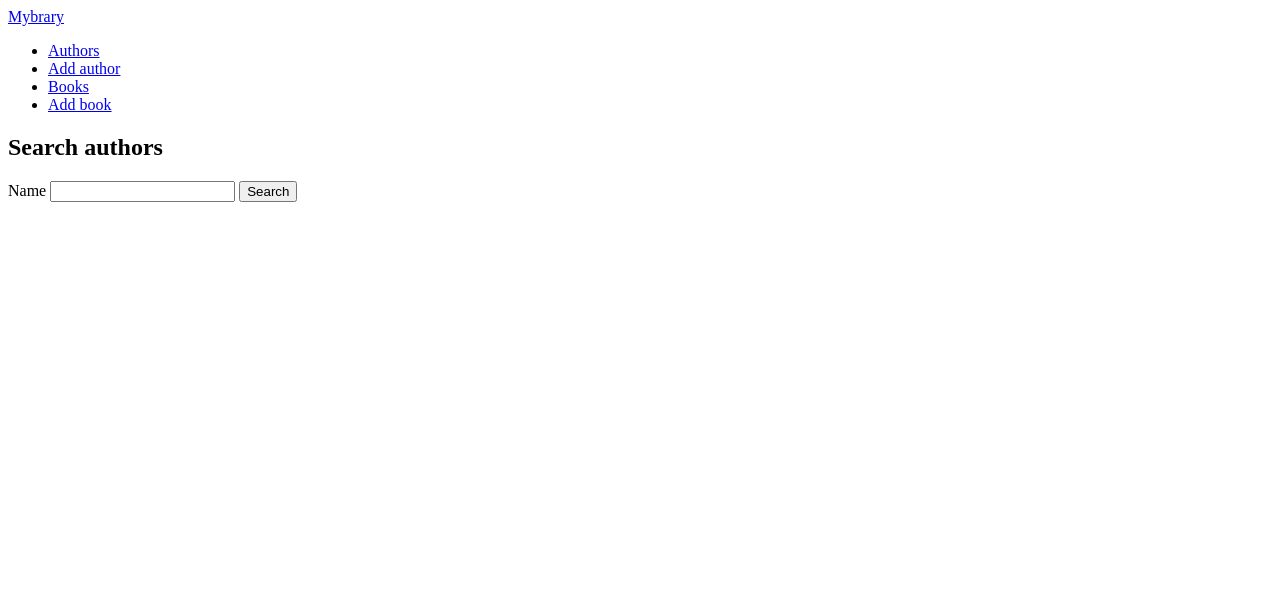
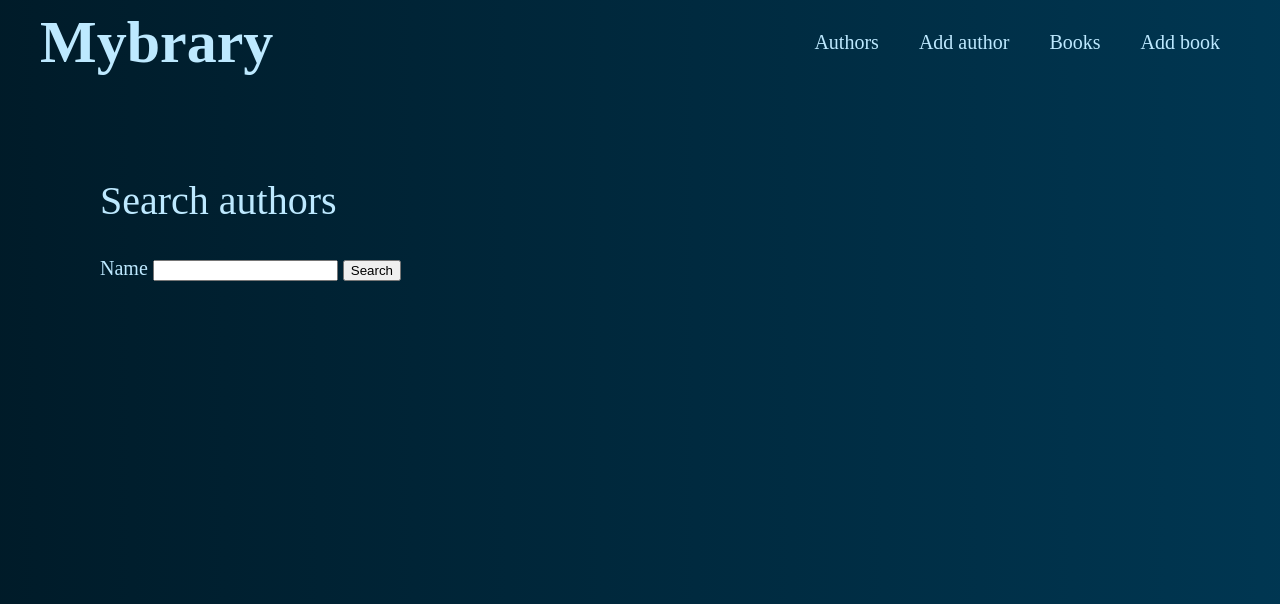
Before and after one commit to SebiKape/BookStore, a Node server app: page /authors in a window 1280 px wide. Shown: the top 604 px of the page. Run offline with Node 20, Linux system fonts and the light colour scheme; data that the repository does not hold is empty; some libraries are stand-ins or nearby versions.

Commit message:
Added general styles

```diff
--- /dev/null
+++ b/public/stylesheets/main.css
@@ -0,0 +1,23 @@
+@import 'shared/variables.css';
+@import 'shared/header.css';
+@import 'shared/buttons.css';
+
+:root{
+    font-family: 'Gotham Rounded';
+    font-size: 20px;
+    color: var(--color-text-light)
+}
+
+body {
+    background: linear-gradient(to right, var(--color-background-dark), var(--color-background-light)) ;
+}
+
+.container {
+    max-width: 1200px;
+    margin: auto;
+    margin-bottom: 3rem;
+}
+
+.inner-container {
+    margin: 0 3rem;
+}
--- /dev/null
+++ b/public/stylesheets/shared/buttons.css
@@ -0,0 +1,55 @@
+:root {
+    --color-btn-primary-background: hsl(var(--color-base-hue),100%,83%);
+    --color-btn-primary-background-dark: hsl(var(--color-base-hue),100%,73%);
+    --color-btn-primary-text: hsl(var(--color-base-hue),100%,20%);
+    --color-btn-primary-text-dark: hsl(var(--color-base-hue),100%,10%);
+    --color-btn-border: black;
+    --color-btn-danger-background: hsl(var(--color-danger-hue),100%,83%);
+    --color-btn-danger-background-dark: hsl(var(--color-danger-hue),100%,73%);
+    --color-btn-danger-text: black;
+    --color-btn-danger-text-dark: black
+}
+
+.btn {
+    border: 1px solid var(--color-btn-border);
+    border-radius: 0.5rem;
+    padding: 0.5rem 1rem;
+    font-size: 1.2rem;
+    font-family: 'Gotham Rounded';
+    cursor: pointer;
+    text-decoration: none;
+    text-align: center;
+}
+
+.btn-primary {
+    color: var(--color-btn-primary-text);
+    background-color: var(--color-btn-primary-background);
+}
+
+.btn-primary:hover {
+    color: var(--color-btn-primary-text-dark);
+    background-color: var(--color-btn-primary-background-dark);
+}
+
+.btn-danger {
+    color: var(--color-btn-danger-text);
+    background-color: var(--color-btn-danger-background);
+}
+
+.btn-danger:hover {
+    color: var(--color-btn-danger-text-dark);
+    background-color: var(--color-btn-danger-background-dark);
+}
+
+.btn-row {
+    display: flex;
+    align-items: flex-start;
+}
+
+.btn-row > * {
+    margin-left: 1rem;
+}
+
+.btn-row > *:first-child {
+    margin-left: 0;
+}
--- /dev/null
+++ b/public/stylesheets/shared/header.css
@@ -0,0 +1,47 @@
+:root {
+    --nav-title-font-size: 3rem;
+    --nav-title-font-weight: bold;
+    --nav-link-font-weight: 300;
+}
+
+
+.header-title {
+    color: var(--color-text-light);
+    text-decoration: none;
+    font-size: var(--nav-title-font-size);
+    font-weight: var(--nav-title-font-weight);
+}
+
+.header-nav {
+    display: flex;
+    flex-wrap: wrap;
+    justify-content: space-between;
+    align-items: center;
+    margin-bottom: 5rem;
+}
+
+.header-nav ul {
+    display: flex;
+    margin: 0;
+    padding: 0;
+}
+
+.header-nav li {
+    list-style: none;
+}
+
+.header-nav li a {
+    color: var(--color-text-light);
+    text-decoration: none;
+    font-weight: var(--nav-link-font-weight);
+    padding: 1rem;
+}
+
+.header-nav li a:hover, .header-title:hover {
+    color: white;
+}
+
+.page-header {
+    font-size: 2rem;
+    font-weight: 500;
+}
--- /dev/null
+++ b/public/stylesheets/shared/variables.css
@@ -0,0 +1,8 @@
+:root {
+    --color-base-hue: 200;
+    --color-danger-hue-offset: 180;
+    --color-danger-hue: calc(var(--color-base-hue) - var(--color-danger-hue-offset));
+    --color-background-dark: hsl(var(--color-base-hue), 100%, 8%);
+    --color-background-light: hsl(var(--color-base-hue), 100%, 16%);
+    --color-text-light: hsl(var(--color-base-hue), 100%, 87%);
+}
--- a/views/authors/edit.ejs
+++ b/views/authors/edit.ejs
@@ -1,6 +1,6 @@
-<h2>Edit author</h2>
+<h2 class="page-header">Edit author</h2>
 <form action="/authors/<%= author.id %>?_method=PUT" method ="POST" >
     <%- include('./_form_fields') %>
     <a href="/authors/<%= author.id %>">Cancel</a>
-    <button type = "submit"> Update</button>
+    <button class="btn btn-primary" type = "submit"> Update</button>
 </form>
--- a/views/authors/index.ejs
+++ b/views/authors/index.ejs
@@ -1,4 +1,4 @@
-<h2>Search authors</h2>
+<h2 class="page-header">Search authors</h2>
 <form action="/authors" method="GET">
     <label>Name</label>
     <input type = "text" name="name" value="<%= searchOptions.name %>">
@@ -7,8 +7,10 @@
 <br>
 <% authors.forEach( author => {  %>
     <div><%= author.name %></div>
-    <a href="/authors/<%= author.id %>">View</a>
-    <a href="/authors/<%= author.id %>/edit">Edit</a>
-    <%- include('../partials/_form_delete',
-        { url: `/authors/${author.id}`}) %>
-<% }) %>
+    <div class="btn-row">
+        <a class="btn btn-primary" href="/authors/<%= author.id %>">View</a>
+        <a class="btn btn-primary" href="/authors/<%= author.id %>/edit">Edit</a>
+        <%- include('../partials/_form_delete',
+            { url: `/authors/${author.id}`}) %>
+        <% }) %>
+    </div>
--- a/views/authors/new.ejs
+++ b/views/authors/new.ejs
@@ -1,4 +1,4 @@
-<h2>New author</h2>
+<h2 class="page-header">New author</h2>
 <form action="/authors" method = "POST">
     <%- include('./_form_fields') %>
     <a href="/authors">Cancel</a>
--- a/views/authors/show.ejs
+++ b/views/authors/show.ejs
@@ -1,4 +1,4 @@
-<h2><%= author.name %> </h2>
+<h2 class="page-header"><%= author.name %> </h2>
 <a href="/authors/<%= author.id %>/edit">Edit</a>
  <%- include('../partials/_form_delete',
             { url: `/authors/${author.id}` }) %>
--- a/views/books/edit.ejs
+++ b/views/books/edit.ejs
@@ -1,4 +1,4 @@
-<h2>Edit book</h2>
+<h2 class="page-header">Edit book</h2>
 <form action="/books/<%= book.id %>?_method=PUT" method = "POST">
     <%- include('./_form_fields', book) %>
     <a href="/books">Cancel</a>
--- a/views/books/index.ejs
+++ b/views/books/index.ejs
@@ -1,4 +1,4 @@
-<h2>Search book</h2>
+<h2 class="page-header">Search book</h2>
 <form action="/books" method="GET">
     <div>
         <label>Title</label>
--- a/views/books/new.ejs
+++ b/views/books/new.ejs
@@ -1,4 +1,4 @@
-<h2>New book</h2>
+<h2 class="page-header">New book</h2>
 <form action="/books" method = "POST">
     <%- include('./_form_fields') %>
     <a href="/books">Cancel</a>
--- a/views/books/show.ejs
+++ b/views/books/show.ejs
@@ -1,4 +1,4 @@
-<h2><%= book.title %></h2>
+<h2 class="page-header"><%= book.title %></h2>
 <div>
     <img  height="150" width="100" src="<%= book.coverImagePath %>">
     <div>
--- a/views/index.ejs
+++ b/views/index.ejs
@@ -1,6 +1,6 @@
 <h1><strong>Welcome to Mybrary!</strong></h1>
 <br>
-<h2>Recently added:</h2>
+<h2 class="page-header">Recently added:</h2>
 <div>
     <% books.forEach( book => {  %>
         <a href="/books/<%= book.id %>">
--- a/views/layouts/layout.ejs
+++ b/views/layouts/layout.ejs
@@ -5,12 +5,17 @@
     <meta name="viewport" content="width=device-width, initial-scale=1.0">
     <link href="https://unpkg.com/filepond/dist/filepond.css" rel="stylesheet">
     <link href="https://unpkg.com/filepond-plugin-image-preview/dist/filepond-plugin-image-preview.css" rel="stylesheet">
+    <link rel="stylesheet" href="/stylesheets/main.css">
     <script defer src="/dist/bundle.js"></script>
     <title>Mybrary</title>
 </head>
 <body>
-    <%- include('../partials/header') %>
-    <%- include('../partials/errorMessage') %>
-    <%- body %>
+    <div class="container">
+        <%- include('../partials/header') %>
+        <div class="inner-container">
+        <%- include('../partials/errorMessage') %>
+        <%- body %>
+        </div>
+    </div>
 </body>
 </html>
--- a/views/partials/_form_delete.ejs
+++ b/views/partials/_form_delete.ejs
@@ -1,3 +1,3 @@
 <form method="POST" action="<%= url %>?_method=DELETE">
-    <button type="submit"> Delete </button>
+    <button class="btn btn-danger" type="submit"> Delete </button>
 </form>
--- a/views/partials/header.ejs
+++ b/views/partials/header.ejs
@@ -1,6 +1,6 @@
 <header>
-    <nav>
-        <a href="/"> Mybrary</a>
+    <nav class="header-nav">
+        <a class="header-title" href="/"> Mybrary</a>
         <ul>
             <li><a href="/authors">Authors</a></li>
             <li><a href="/authors/new">Add author</a></li>
```
Also changed, not shown: public/stylesheets/shared/fonts.css (added).
